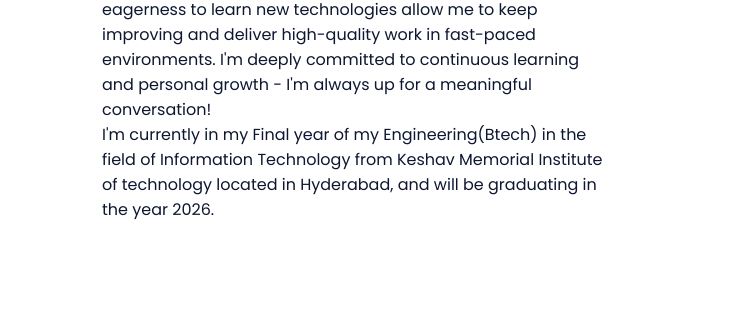
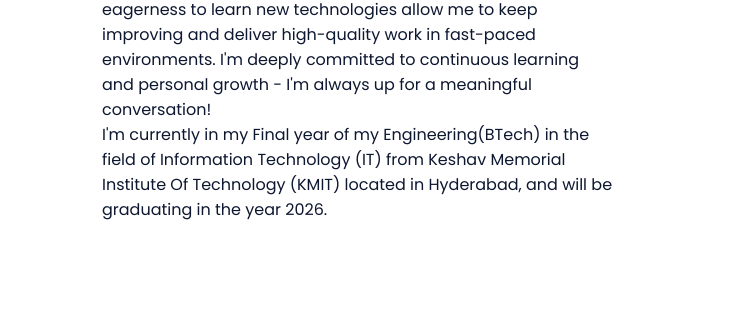
Before and after one commit to aaryaptl/PortfolioProject, a plain HTML site: page index.html in a window 1280 px wide. Shown: the part 1028-1358 px from the top of the page, 538-1280 px from the left. Drawn offline with nearby package versions, Linux system fonts and the light colour scheme; files that its build step writes are made by us from their sources.

Commit message:
Updated About section

```diff
--- a/index.html
+++ b/index.html
@@ -95,7 +95,7 @@
                     <div>
                         <h2 class="about__subtitle">I'am Aarya Patel</h2>
                         <p class="about__text">I'm passionate about leveraging technology to drive innovation and create meaningful impact. I thrive on tackling complex challenges and driving positive change. My adaptability and eagerness to learn new technologies allow me to keep improving and deliver high-quality work in fast-paced environments. I'm deeply committed to continuous learning and personal growth - I'm always up for a meaningful conversation!</p>
-                        <p>I'm currently in my Final year of my Engineering(Btech) in the field of Information Technology from Keshav Memorial Institute of technology located in Hyderabad, and will be graduating in the year 2026.</p>
+                        <p>I'm currently in my Final year of my Engineering(BTech) in the field of Information Technology (IT) from Keshav Memorial Institute Of Technology (KMIT) located in Hyderabad, and will be graduating in the year 2026.</p>
                     </div>
                 </div>
             </section>
```
